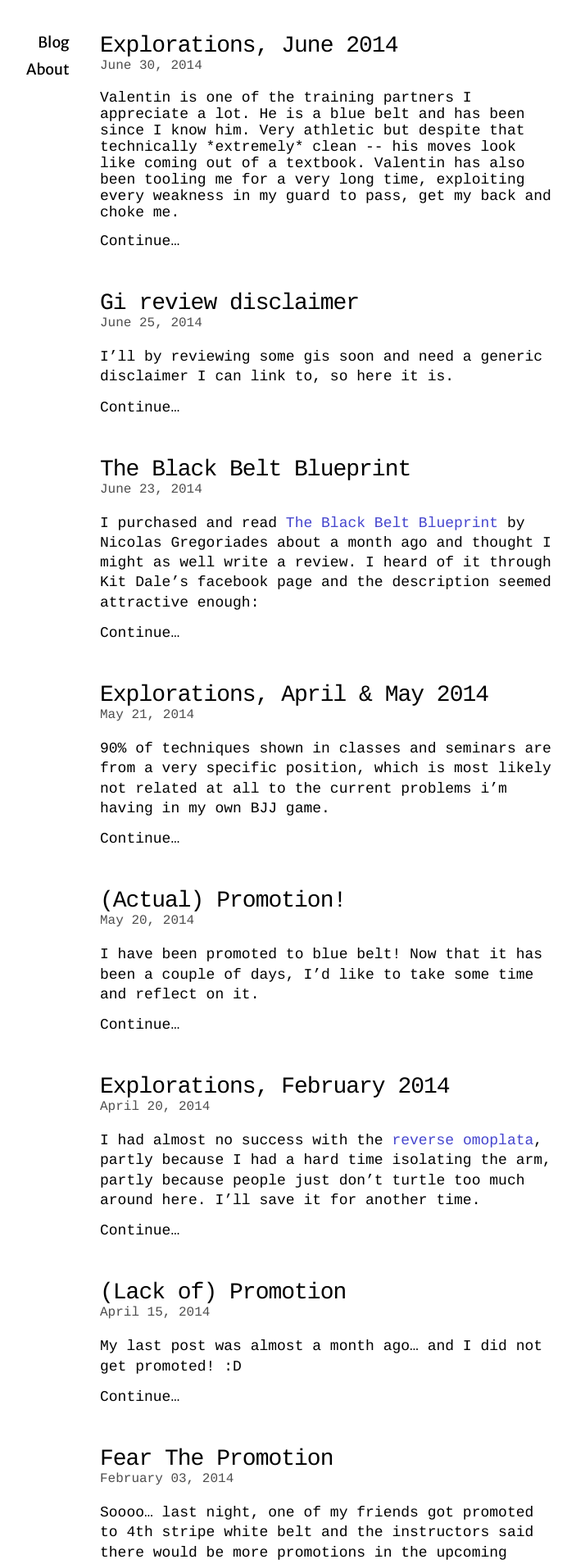
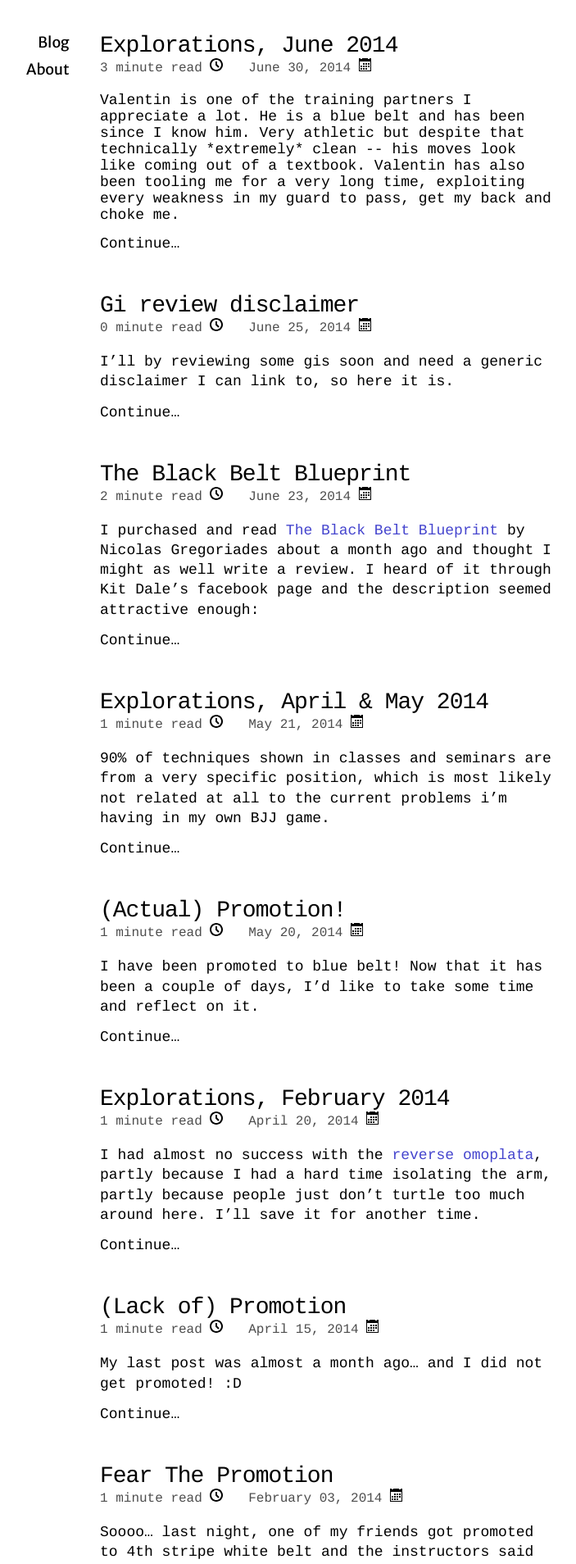
Before and after one commit to y-lohse/bjj, a Jekyll site: the page built from index.html, in a window 1280 px wide. Shown: the top 1908 px of the page at 82% size, without its empty margins (238-941 px from the left). Built offline with Jekyll 4.4.1, drawn with Linux system fonts in a browser that asks for light colours; nearby versions of some CDN libraries; Markdown is read by kramdown in place of the engine named in the settings; some of the changed text lies outside the part shown.

Commit message:
Added icons and reading time

```diff
--- a/_includes/head.html
+++ b/_includes/head.html
@@ -34,5 +34,15 @@
 	-->
 </head>
 <body>
+	<svg hidden>
+		<defs>
+			<symbol  id="clock" viewBox="0 0 512 512">
+				<path d="M 329.372,374.628L 224.00,269.255L 224.00,128.00L 288.00,128.00L 288.00,242.745L 374.628,329.372 zM 256.00,0.00C 114.615,0.00,0.00,114.615,0.00,256.00s 114.615,256.00, 256.00,256.00s 256.00-114.615, 256.00-256.00S 397.385,0.00, 256.00,0.00z M 256.00,448.00 c-106.039,0.00-192.00-85.961-192.00-192.00c0.00-106.039, 85.961-192.00, 192.00-192.00c 106.039,0.00, 192.00,85.961, 192.00,192.00C 448.00,362.039, 362.039,448.00, 256.00,448.00z" ></path>
+			</symbol>
+			<symbol  id="calendar" viewBox="0 0 512 512">
+				<path d="M 160.00,192.00L 224.00,192.00L 224.00,256.00L 160.00,256.00zM 256.00,192.00L 320.00,192.00L 320.00,256.00L 256.00,256.00zM 352.00,192.00L 416.00,192.00L 416.00,256.00L 352.00,256.00zM 64.00,384.00L 128.00,384.00L 128.00,448.00L 64.00,448.00zM 160.00,384.00L 224.00,384.00L 224.00,448.00L 160.00,448.00zM 256.00,384.00L 320.00,384.00L 320.00,448.00L 256.00,448.00zM 160.00,288.00L 224.00,288.00L 224.00,352.00L 160.00,352.00zM 256.00,288.00L 320.00,288.00L 320.00,352.00L 256.00,352.00zM 352.00,288.00L 416.00,288.00L 416.00,352.00L 352.00,352.00zM 64.00,288.00L 128.00,288.00L 128.00,352.00L 64.00,352.00zM 416.00,0.00l0.00,32.00 l-64.00,0.00 L 352.00,0.00 L 128.00,0.00 l0.00,32.00 L 64.00,32.00 L 64.00,0.00 L0.00,0.00 l0.00,512.00 l 480.00,0.00 L 480.00,0.00 L 416.00,0.00 z M 448.00,480.00L 32.00,480.00 L 32.00,128.00 l 416.00,0.00 L 448.00,480.00 z" ></path>
+			</symbol>
+		</defs>
+	</svg>
 	<!--[if lt IE 7]><p class=chromeframe>Your browser is <em>ancient!</em> <a href="http://browsehappy.com/">Upgrade to a different browser</a> or <a href="http://www.google.com/chromeframe/?redirect=true">install Google Chrome Frame</a> to experience this site.</p><![endif]-->
 	<div class="wrapper">
--- a/index.html
+++ b/index.html
@@ -12,8 +12,17 @@ title: BJJ
 						{{ post.title }}
 					</a>
 				</h1>
-				<div class="post-date">
+				<div class="post-meta">
+					{{ post.content | number_of_words | divided_by: 200 }} minute read
+					<svg class="icon">
+					  <use xlink:href="#clock"></use>
+					</svg>
+				</div>
+				<div class="post-meta">
 					{{ post.date | date: "%B %d, %Y" }}
+					<svg class="icon">
+					  <use xlink:href="#calendar"></use>
+					</svg>
 				</div>
 			</header>
 			{{ post.excerpt }}
```
Also changed, not shown: css/source/style.scss (+9 -1 lines), css/style.css.
